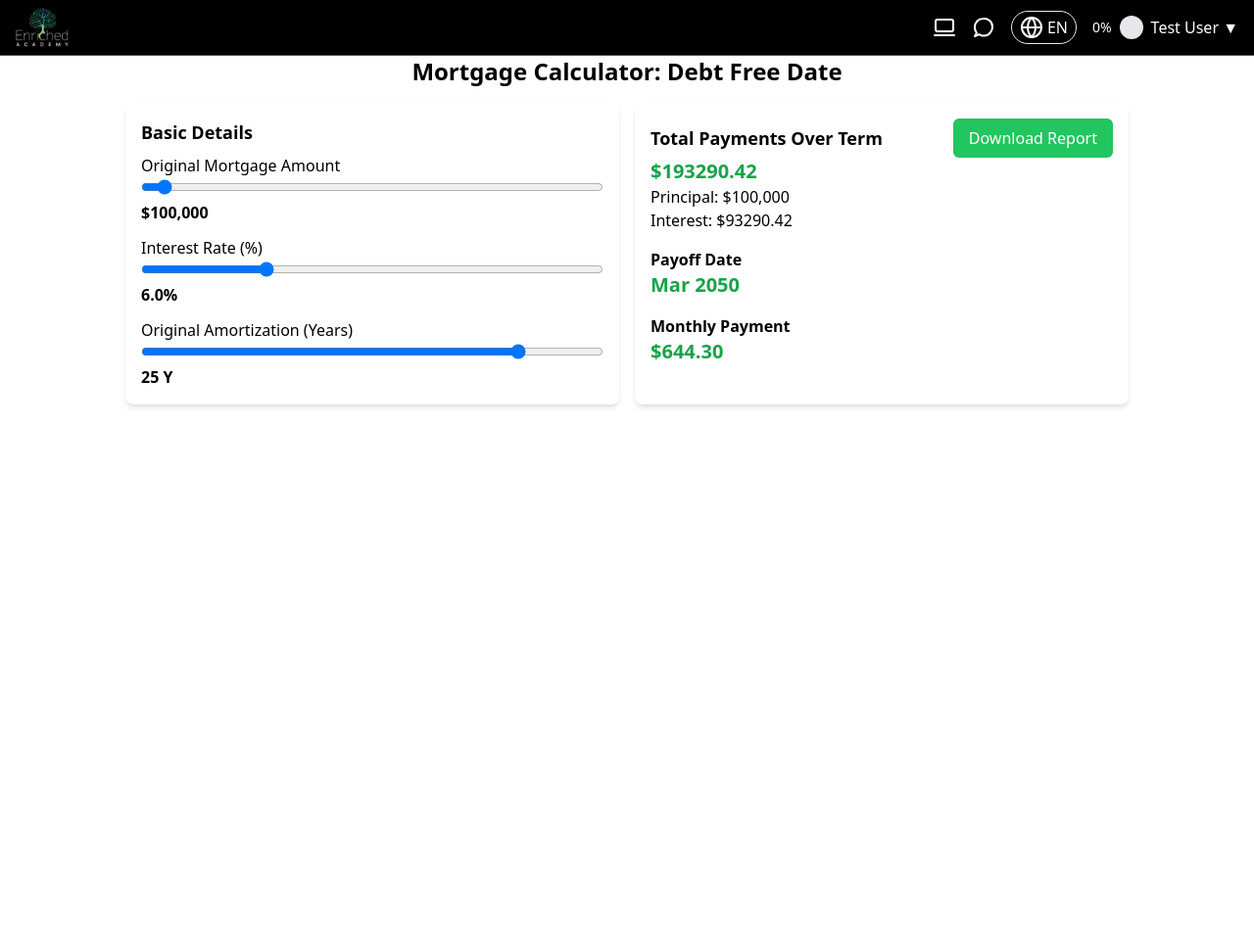
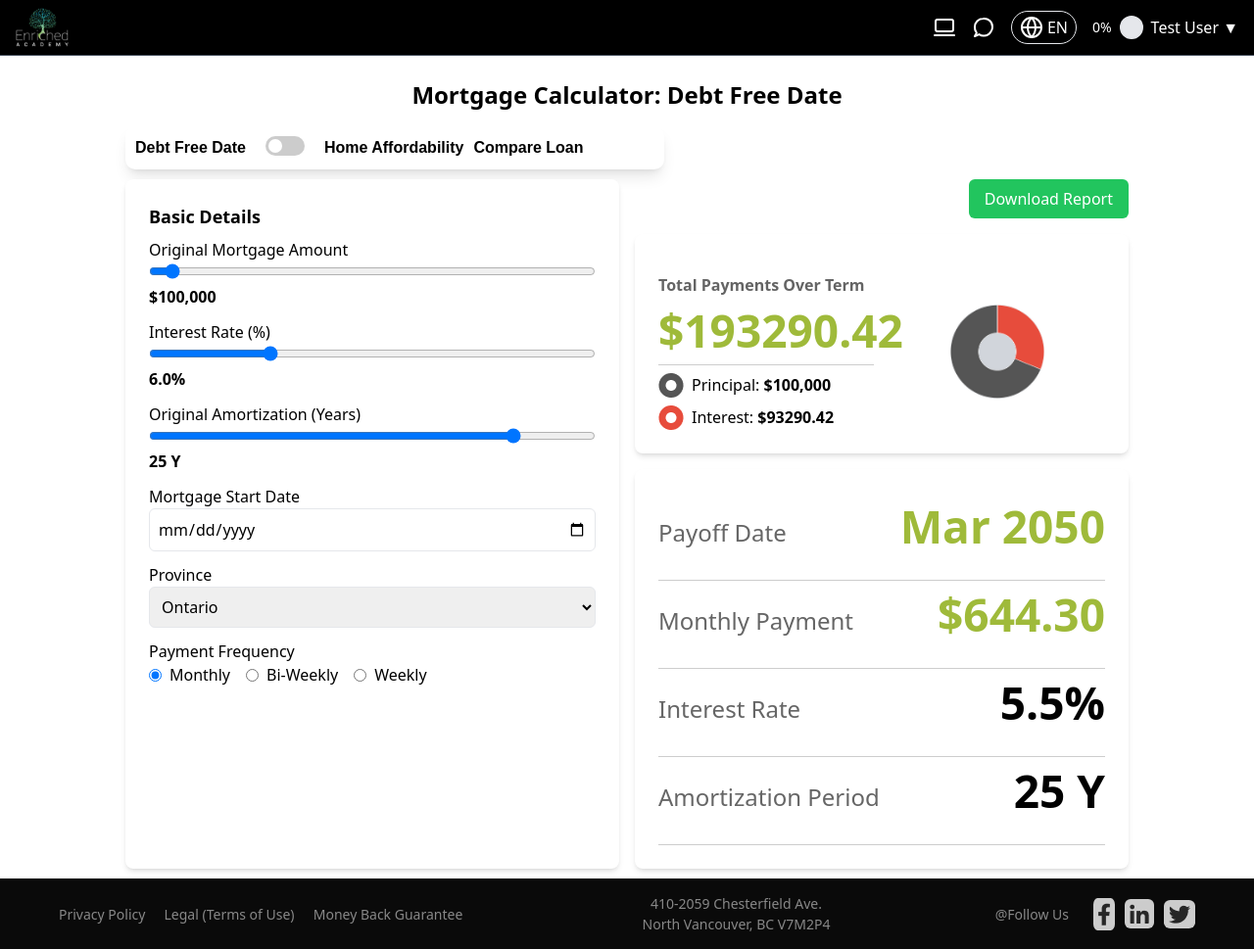
Before and after one commit to Shubhamsolanki7400/Mortgage-Calculator, a plain HTML site: page index.html in a window 1280 px wide. Shown: the whole page at 98% size. Before the commit the page ends 800 px from the top, so only its background shows below. Drawn offline with nearby package versions, Linux system fonts and the light colour scheme.

Commit message:
feat: task done

```diff
--- a/css/index.css
+++ b/css/index.css
@@ -0,0 +1,146 @@
+.payoffdate{
+    display: flex;
+    justify-content: space-between;
+    flex-wrap: wrap;
+    align-items: center;
+}
+
+.payofftitle{
+    font-size: 20px;
+}
+
+.footer {
+    background-color: #0a0a0a;
+    color: #888888;
+    padding: 15px 0;
+}
+
+.footer-container {
+    display: flex;
+    justify-content: space-between;
+    align-items: center;
+    max-width: 1200px;
+    margin: auto;
+    padding: 0 20px;
+    flex-wrap: wrap;
+}
+
+.footer-left a,
+.footer-right span {
+    color: #888888;
+    text-decoration: none;
+    margin-right: 15px;
+    font-size: 14px;
+}
+
+.footer-left a:hover {
+    text-decoration: underline;
+}
+
+.footer-center {
+    text-align: center;
+    font-size: 14px;
+}
+
+.footer-right {
+    display: flex;
+    align-items: center;
+}
+
+.footer-right img {
+    margin-left: 10px;
+    border-radius: 20%;
+    background-color: #ccc; /* Placeholder for icons */
+    padding: 5px;
+}
+
+/* Responsive Design */
+@media (max-width: 768px) {
+    .footer-container {
+        flex-direction: column;
+        text-align: center;
+    }
+
+    .footer-left, .footer-right {
+        margin-bottom: 10px;
+    }
+
+    .footer-right {
+        justify-content: center;
+    }
+}
+
+.toggle-section {
+    display: flex;
+    max-width: 550px;
+    font-family: Arial, sans-serif;
+    font-size: 16px;
+    background-color: #FFFFFF;
+    padding: 10px;
+    margin-bottom: 10px;
+    border-radius: 10px;
+    gap: 10px;
+}
+
+.bold-text {
+    font-weight: bold;
+}
+
+.switch {
+    position: relative;
+    display: inline-block;
+    width: 40px;
+    height: 20px;
+    margin: 0 10px;
+}
+
+.switch input {
+    opacity: 0;
+    width: 0;
+    height: 0;
+}
+
+.slider {
+    position: absolute;
+    cursor: pointer;
+    top: 0;
+    left: 0;
+    right: 0;
+    bottom: 0;
+    background-color: #ccc;
+    transition: 0.4s;
+    border-radius: 34px;
+}
+
+.slider:before {
+    position: absolute;
+    content: "";
+    height: 14px;
+    width: 14px;
+    left: 3px;
+    bottom: 3px;
+    background-color: white;
+    transition: 0.4s;
+    border-radius: 50%;
+}
+
+input:checked + .slider {
+    background-color: #a3c539;
+}
+
+input:checked + .slider:before {
+    transform: translateX(20px);
+}
+.compare-loan {
+    font-weight: bold;
+}
+@media (max-width: 500px) {
+    .toggle-section {
+        flex-direction: column;
+        align-items: center;
+    }
+
+    .compare-loan {
+        margin-top: 10px;
+    }
+}
--- a/index.html
+++ b/index.html
@@ -3,12 +3,14 @@
 <head>
     <meta charset="UTF-8">
     <meta name="viewport" content="width=device-width, initial-scale=1.0">
-    <title>Responsive Navbar</title>
+    <title>MortGage-Calculator</title>
     <script src="https://cdn.tailwindcss.com"></script>
+    <link rel="stylesheet" href="./css/index.css">
+    <script src="index.js"></script>
     <script src="https://cdnjs.cloudflare.com/ajax/libs/jspdf/2.5.1/jspdf.umd.min.js"></script>
 </head>
 <body class="bg-white">
-    <nav class="bg-black text-white px-4 py-2 border-b border-gray-600">
+     <nav class="bg-black text-white px-4 py-2 border-b border-gray-600">
         <div class="container mx-auto flex items-center justify-between">
             <div class="flex items-center space-x-4 lg:hidden">
                 <span>
@@ -57,10 +59,21 @@
         </div>
     </nav>
 
-    <div class="max-w-5xl mx-auto">
+    <div class="max-w-5xl mx-auto mt-6 pb-[10px]">
+
         <h1 class="text-2xl font-bold text-center mb-4">Mortgage Calculator: Debt Free Date</h1>
+        <div class="toggle-section shadow-lg">
+            <span class="bold-text">Debt Free Date</span>
+            <label class="switch">
+                <input type="checkbox" id="toggleSwitch">
+                <span class="slider round"></span>
+            </label>
+            <span class="bold-text">Home Affordability</span>
+
+            <span class="compare-loan">Compare Loan</span>
+        </div>
         <div class="grid grid-cols-1 md:grid-cols-2 gap-4">
-            <div class="bg-white p-4 rounded-lg shadow-md">
+            <div class="bg-white p-6 rounded-lg shadow-md">
                 <h2 class="text-lg font-bold mb-2">Basic Details</h2>
 
                 <label class="block">Original Mortgage Amount</label>
@@ -74,25 +87,106 @@
                 <label class="block mt-3">Original Amortization (Years)</label>
                 <input type="range" id="years" min="1" max="30" value="25" class="w-full">
                 <span id="yearsValue" class="font-bold">25 Y</span>
+                <label class="block mt-3">Mortgage Start Date</label>
+                <input type="date" id="startDate" class="w-full border p-2 rounded-md">
+                <label class="block mt-3">Province</label>
+                <select id="province" class="w-full border p-2 rounded-md">
+                    <option value="Ontario">Ontario</option>
+                    <option value="Quebec">Quebec</option>
+                    <option value="British Columbia">British Columbia</option>
+                    <option value="Alberta">Alberta</option>
+                    <option value="Manitoba">Manitoba</option>
+                </select>
+                <label class="block mt-3">Payment Frequency</label>
+                <div class="flex space-x-4">
+                    <label class="flex items-center">
+                        <input type="radio" name="frequency" value="monthly" checked class="mr-2"> Monthly
+                    </label>
+                    <label class="flex items-center">
+                        <input type="radio" name="frequency" value="biweekly" class="mr-2"> Bi-Weekly
+                    </label>
+                    <label class="flex items-center">
+                        <input type="radio" name="frequency" value="weekly" class="mr-2"> Weekly
+                    </label>
+                </div>
             </div>
-            <div class="bg-white p-4 rounded-lg shadow-md">
-                <div class="flex justify-between items-center">
-                    <h2 class="text-lg font-bold">Total Payments Over Term</h2>
+
+            <div class="space-y-4">
+                <div class="flex justify-center lg:justify-end items-center">
                     <button onclick="downloadPDF()" class="bg-green-500 text-white px-4 py-2 rounded-md">Download Report</button>
                 </div>
+                <div class="bg-white p-6 rounded-lg shadow-md ">
+                    <div class="grid grid-cols-2 gap-4 mt-4">
+                        <div>
+                            <h2 class="font-bold text-[#646464]">Total Payments Over Term</h2>
+                            <p class="lg:text-[46px] md:text-[36px] sm:text-[30px] font-bold text-[#9FBA3A] border-b border-[#CDCDCD]" id="totalPayments">$182,805</p>
+                            <div>
+                                <div class="flex flex-wrap gap-2 mt-2">
+                                    <img src="./images/Rectangle 84.png" alt="recy2">
+                                    <p>Principal: <span id="principalValue" class="font-bold " id="principalValue">$100,000</span></p>
+                                </div>
+                                <div class="flex flex-wrap gap-2 mt-2">
 
-                <p class="text-xl font-bold text-green-600" id="totalPayments">$182,805</p>
-                <p>Principal: <span id="principalValue">$100,000</span></p>
-                <p>Interest: <span id="interestValue">$82,805</span></p>
+                                    <img src="./images/Rectangle 204.png" alt="rect">
+                                    <p>
+                                        Interest: <span id="interestValue" class="font-bold">$82,805</span>
+                                    </p>
+                                </div>
 
-                <h3 class="mt-4 font-bold">Payoff Date</h3>
-                <p class="text-xl font-bold text-green-600" id="payoffDate">Jan, 2045</p>
 
-                <h3 class="mt-4 font-bold">Monthly Payment</h3>
-                <p class="text-xl font-bold text-green-600" id="monthlyPayment">$609.35</p>
+                            </div>
+
+                        </div>
+                        <div class="flex justify-center items-center">
+                            <div class="w-24 h-24 bg-gray-300 rounded-full flex items-center justify-center">
+                                <img src="./images/Group (1).png" alt="">
+                            </div>
+                        </div>
+                    </div>
+                </div>
+                <div class="bg-white p-6 rounded-lg shadow-md">
+                    <div class="payoffdate pb-5 border-b border-[#CDCDCD]">
+                        <h3 class="text-[#666666] text-[24px] mt-3">Payoff Date</h3>
+                        <p class="lg:text-[46px] md:text-[36px] sm:text-[30px] font-bold text-[#9FBA3A]" id="payoffDate">Jan, 2045</p>
+                    </div>
+                    <div class="payoffdate pb-5 border-b border-[#CDCDCD]">
+                        <h3 class="text-[#666666] text-[24px] mt-3">Monthly Payment</h3>
+                    <p class="lg:text-[46px] md:text-[36px] sm:text-[30px] font-bold text-[#9FBA3A]" id="monthlyPayment">$609.35</p>
+                    </div>
+                    <div class="payoffdate pb-5 border-b border-[#CDCDCD]">
+                        <h3 class="text-[#666666] text-[24px] mt-3">Interest Rate</h3>
+                        <p class="lg:text-[46px] md:text-[36px] sm:text-[30px] font-bold " id="interestRate">5.5%</p>
+                    </div>
+
+                    <div class="payoffdate pb-5 border-b border-[#CDCDCD]">
+                        <h3 class="text-[#666666] text-[24px] mt-3">Amortization Period</h3>
+                        <p class="lg:text-[46px] md:text-[36px] sm:text-[30px] font-bold " id="amortizationPeriod">25 Y</p>
+                    </div>
+                </div>
+
+            </div>
+
+        </div>
+    </div>
+    <footer class="footer">
+        <div class="footer-container">
+            <div class="footer-left">
+                <a href="#">Privacy Policy</a>
+                <a href="#">Legal (Terms of Use)</a>
+                <a href="#">Money Back Guarantee</a>
+            </div>
+            <div class="footer-center">
+                <p>410-2059 Chesterfield Ave.<br>North Vancouver, BC V7M2P4</p>
+            </div>
+            <div class="footer-right">
+                <span>@Follow Us</span>
+                <a href="#"><img src="./images/fb.png" alt="Facebook"></a>
+                <a href="#"><img src="./images/link.png" alt="Twitter"></a>
+                <a href="#"><img src="./images/twit.png" alt="LinkedIn"></a>
             </div>
         </div>
-    </div>
+    </footer>
+
 
     <script>
         function calculateMortgage() {
@@ -132,7 +226,8 @@
             doc.text(`Interest: ${document.getElementById('interestValue').innerText}`, 15, 50);
             doc.text(`Payoff Date: ${document.getElementById('payoffDate').innerText}`, 15, 60);
             doc.text(`Monthly Payment: ${document.getElementById('monthlyPayment').innerText}`, 15, 70);
-
+            doc.text(`Interest Rate: ${document.getElementById('interestRate').innerText}`, 15, 80);
+            doc.text(`Amortization Period: ${document.getElementById('amortizationPeriod').innerText}`, 15, 90);
             doc.save("mortgage_report.pdf");
         }
 
--- /dev/null
+++ b/index.js
@@ -0,0 +1,7 @@
+    document.getElementById('toggleSwitch').addEventListener('change', function() {
+        if (this.checked) {
+            console.log("Switched to Home Affordability");
+        } else {
+            console.log("Switched to Debt Free Date");
+        }
+    });
```
Also changed, not shown: images/fb.png (added), images/link.png (added), images/twit.png (added), 2 other files.
